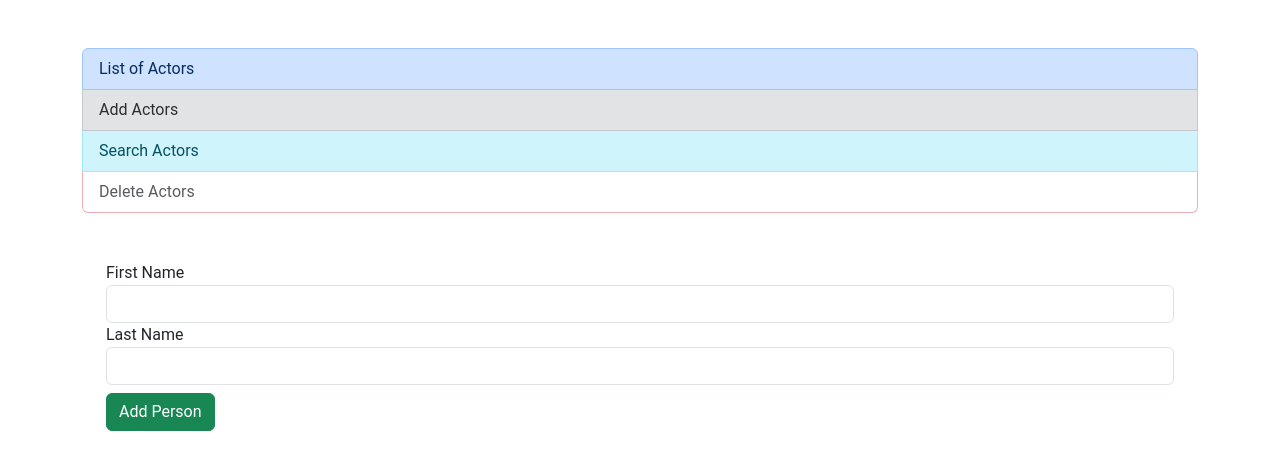
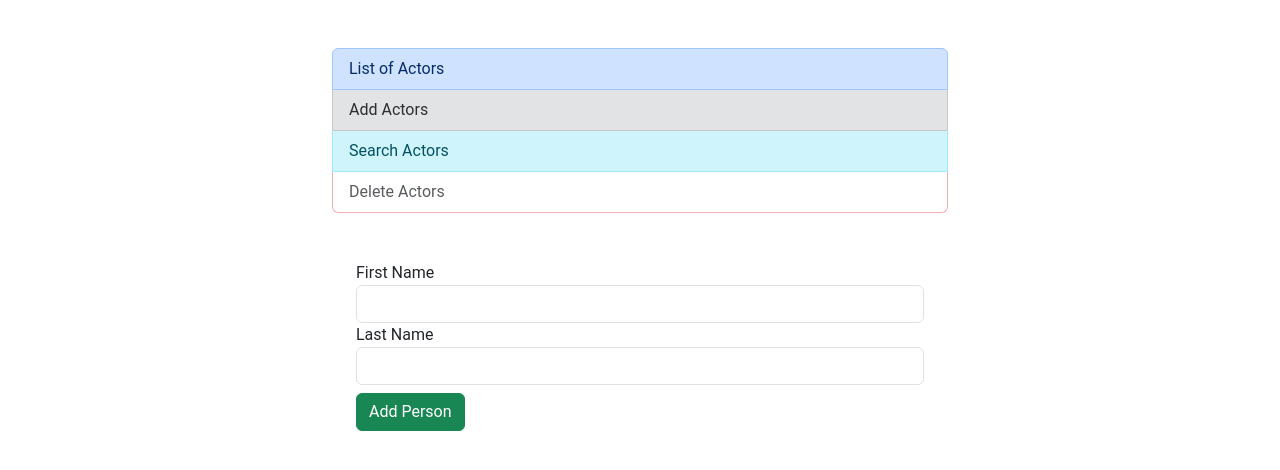
Before and after one commit to hashim20201/myactors-demo, a Django app: page /add/ in a window 1280 px wide. Shown: the part 57-527 px from the top of the page. Run offline with Django 4.2, Linux system fonts and the light colour scheme.

Commit message:
adding container

```diff
--- a/myapp/templates/base.html
+++ b/myapp/templates/base.html
@@ -11,6 +11,9 @@
 
         body {
   font-family: 'Roboto', sans-serif;
+  .container {
+    max-width: 50%;
+  }
 }
     </style>
 </head>
```
